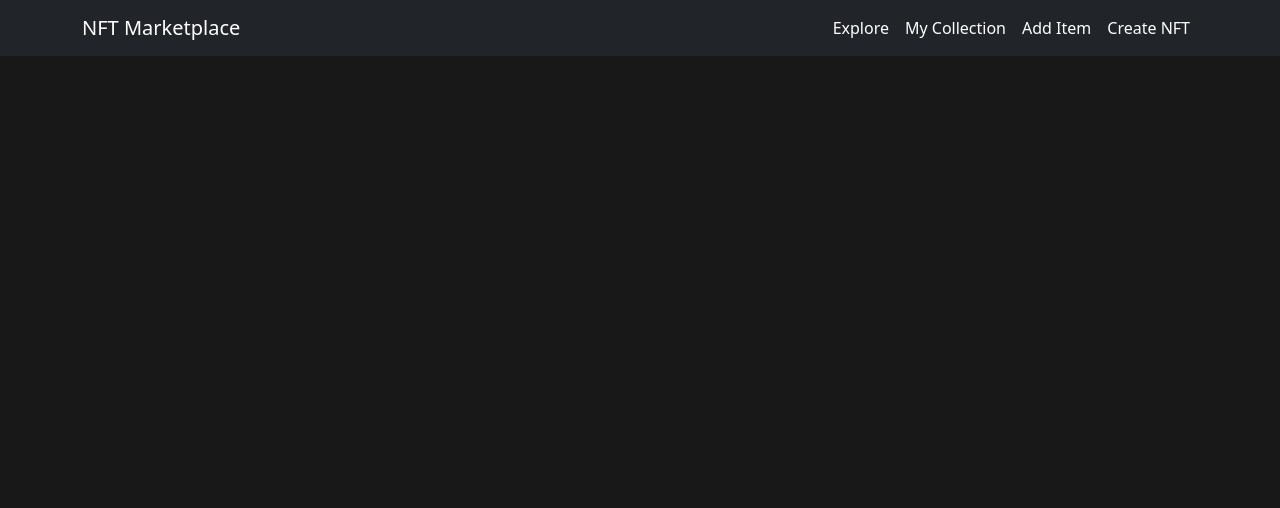
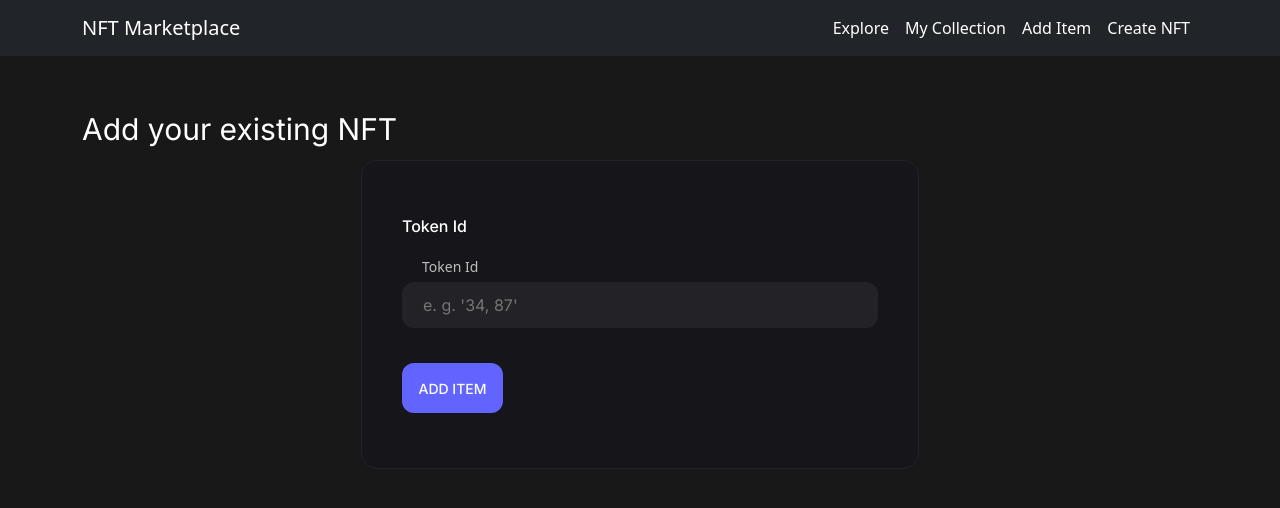
Before and after one commit to priyam-anand/NFT-Marketplace, a React (Create React App) app: page /add-item in a window 1280 px wide. Shown: the top 508 px of the page. Built offline with nearby package versions, Linux system fonts and the light colour scheme.

Commit message:
UI done, connection left

```diff
--- a/src/App.js
+++ b/src/App.js
@@ -6,6 +6,7 @@ import "./App.css";
 import Explore from './Pages/Explore/Explore.jsx';
 import Collection from './Pages/Collection/Collection.jsx';
 import CreateNFT from './Pages/CreateNFT/CreateNFT.jsx';
+import AddItem from './Pages/AddItem/AddItem.jsx';
 
 const App = () => {
   return (
@@ -24,6 +25,9 @@ const App = () => {
         <Route exact path="/create-nft">
           <CreateNFT/>
         </Route>
+        <Route exact path="/add-item">
+          <AddItem/>
+        </Route>
       </Switch>
     </>
 
--- /dev/null
+++ b/src/Pages/AddItem/AddItem.css
@@ -0,0 +1,4 @@
+.add-item-form{
+    margin: auto;
+    min-width: 50%;
+}
--- /dev/null
+++ b/src/Pages/AddItem/AddItem.jsx
@@ -0,0 +1,36 @@
+import React from 'react'
+import "./AddItem.css";
+
+const AddItem = () => {
+    return (
+        <>
+            <div className="container">
+                <div className="col-12">
+                    <div className="main__title main__title--create">
+                        <h2>Add your existing NFT</h2>
+                    </div>
+                    <form className="sign__form add-item-form">
+                        <div className="row">
+                            <div className="col-12 mt-3 mx-auto">
+                                <h4 className="sign__title">Token Id</h4>
+                            </div>
+
+                            <div className="col-12">
+                                <div className="sign__group">
+                                    <label className="sign__label" htmlFor="tokenId">Token Id</label>
+                                    <input id="tokenId" type="number" name="tokenId" className="sign__input" placeholder="e. g. '34, 87'" required/>
+                                </div>
+                            </div>
+
+                            <div className="col-12 col-xl-3">
+                                <button type="submit" className="sign__btn">Add Item</button>
+                            </div>
+                        </div>
+                    </form>
+                </div>
+            </div>
+        </>
+    )
+}
+
+export default AddItem
--- a/src/Pages/CreateNFT/CreateNFT.jsx
+++ b/src/Pages/CreateNFT/CreateNFT.jsx
@@ -46,7 +46,6 @@ const CreateNFT = () => {
                     </form>
                 </div>
             </div>
-
         </>
     )
 }
```
